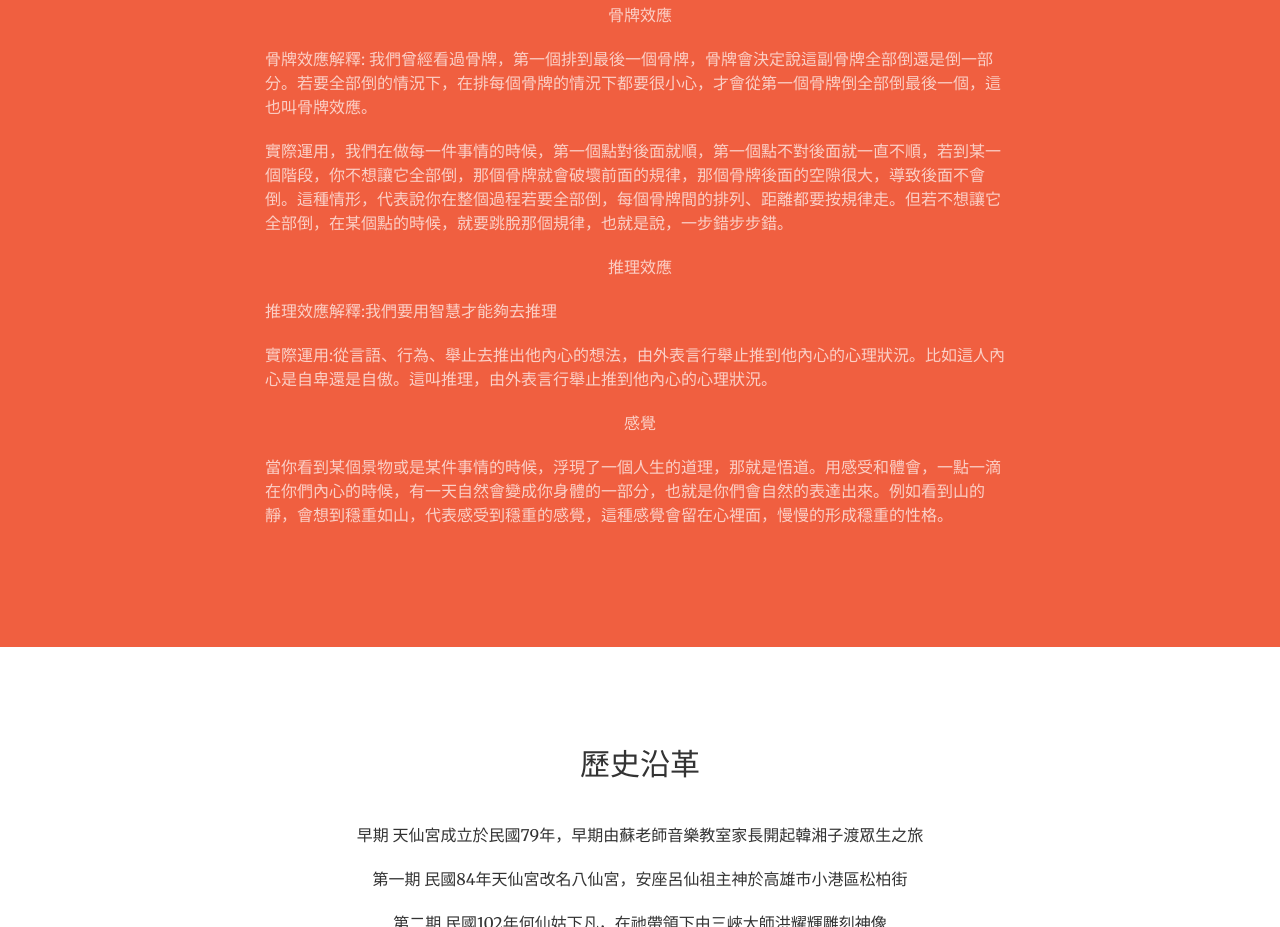
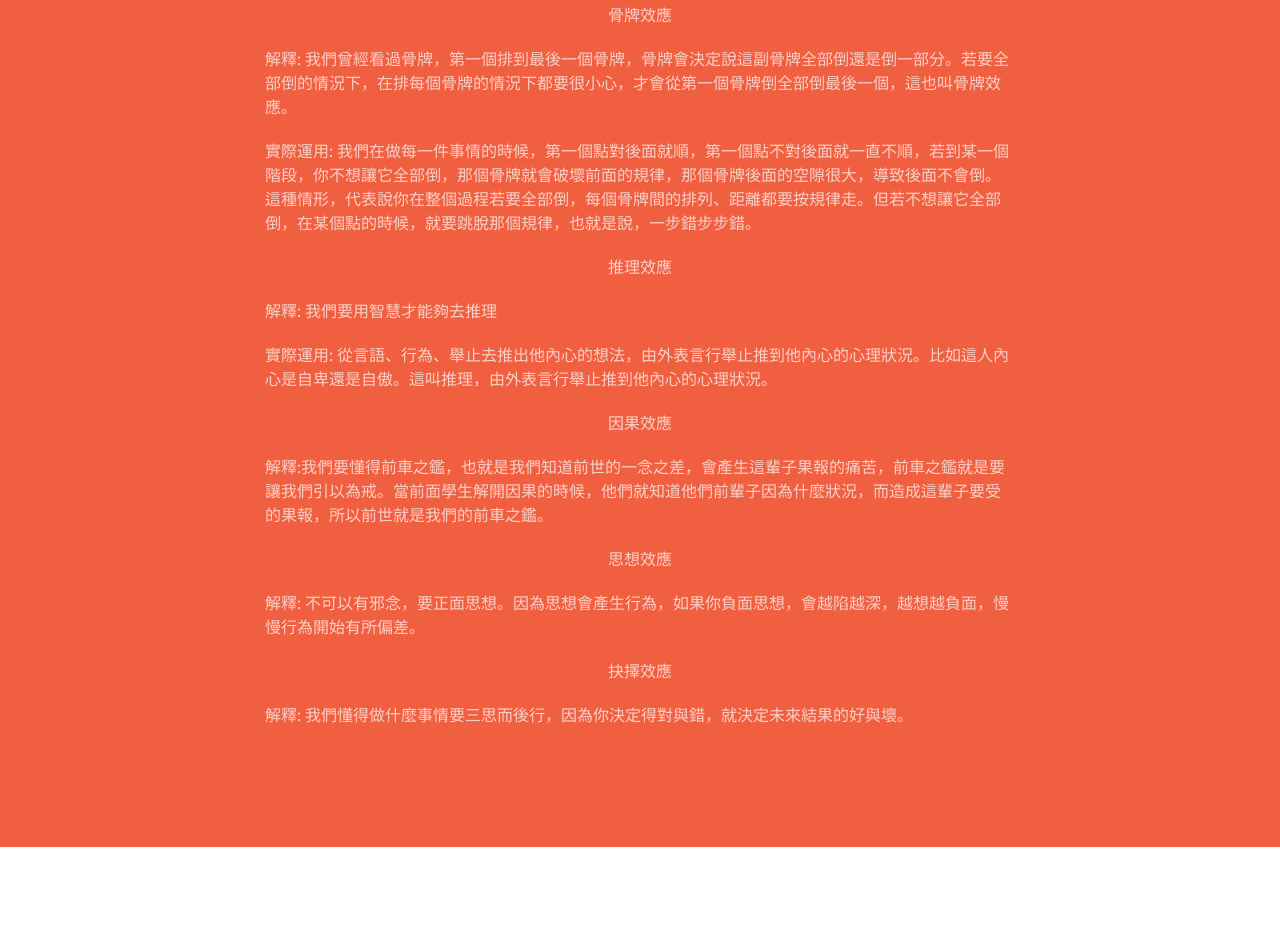
Before and after one commit to st8711000/enterprise-website, a website: page index.html in a window 1280 px wide. Shown: the part 1469-2396 px from the top of the page. Drawn offline with nearby package versions, Linux system fonts and the light colour scheme.

Commit message:
Update index.html

```diff
--- a/index.html
+++ b/index.html
@@ -100,15 +100,19 @@
                     <hr class="light">
                 </div>
                 <div class="col-lg-8 col-lg-offset-2">
-                    <p class="text-faded text-center">蝴蝶效應分為五大類:骨牌效應、推理效應、因果效應、思想效應、抉擇效應</p>
+                    <p class="text-faded text-center">蝴蝶效應分為五大類: 骨牌效應、推理效應、因果效應、思想效應、抉擇效應</p>
                     <p class="text-faded text-center">骨牌效應</p>
-                    <p class="text-faded">骨牌效應解釋: 我們曾經看過骨牌，第一個排到最後一個骨牌，骨牌會決定說這副骨牌全部倒還是倒一部分。若要全部倒的情況下，在排每個骨牌的情況下都要很小心，才會從第一個骨牌倒全部倒最後一個，這也叫骨牌效應。</p>
-                    <p class="text-faded">實際運用，我們在做每一件事情的時候，第一個點對後面就順，第一個點不對後面就一直不順，若到某一個階段，你不想讓它全部倒，那個骨牌就會破壞前面的規律，那個骨牌後面的空隙很大，導致後面不會倒。這種情形，代表說你在整個過程若要全部倒，每個骨牌間的排列、距離都要按規律走。但若不想讓它全部倒，在某個點的時候，就要跳脫那個規律，也就是說，一步錯步步錯。</p>
+                    <p class="text-faded">解釋: 我們曾經看過骨牌，第一個排到最後一個骨牌，骨牌會決定說這副骨牌全部倒還是倒一部分。若要全部倒的情況下，在排每個骨牌的情況下都要很小心，才會從第一個骨牌倒全部倒最後一個，這也叫骨牌效應。</p>
+                    <p class="text-faded">實際運用: 我們在做每一件事情的時候，第一個點對後面就順，第一個點不對後面就一直不順，若到某一個階段，你不想讓它全部倒，那個骨牌就會破壞前面的規律，那個骨牌後面的空隙很大，導致後面不會倒。這種情形，代表說你在整個過程若要全部倒，每個骨牌間的排列、距離都要按規律走。但若不想讓它全部倒，在某個點的時候，就要跳脫那個規律，也就是說，一步錯步步錯。</p>
                     <p class="text-faded text-center">推理效應</p>
-                    <p class="text-faded">推理效應解釋:我們要用智慧才能夠去推理</p>
-                    <p class="text-faded">實際運用:從言語、行為、舉止去推出他內心的想法，由外表言行舉止推到他內心的心理狀況。比如這人內心是自卑還是自傲。這叫推理，由外表言行舉止推到他內心的心理狀況。</p>
-                    <p class="text-faded text-center">感覺</p>
-                    <p class="text-faded">當你看到某個景物或是某件事情的時候，浮現了一個人生的道理，那就是悟道。用感受和體會，一點一滴在你們內心的時候，有一天自然會變成你身體的一部分，也就是你們會自然的表達出來。例如看到山的靜，會想到穩重如山，代表感受到穩重的感覺，這種感覺會留在心裡面，慢慢的形成穩重的性格。</p>
+                    <p class="text-faded">解釋: 我們要用智慧才能夠去推理</p>
+                    <p class="text-faded">實際運用: 從言語、行為、舉止去推出他內心的想法，由外表言行舉止推到他內心的心理狀況。比如這人內心是自卑還是自傲。這叫推理，由外表言行舉止推到他內心的心理狀況。</p>
+                    <p class="text-faded text-center">因果效應</p>
+                    <p class="text-faded">解釋:我們要懂得前車之鑑，也就是我們知道前世的一念之差，會產生這輩子果報的痛苦，前車之鑑就是要讓我們引以為戒。當前面學生解開因果的時候，他們就知道他們前輩子因為什麼狀況，而造成這輩子要受的果報，所以前世就是我們的前車之鑑。</p>
+                    <p class="text-faded text-center">思想效應</p>
+                    <p class="text-faded">解釋: 不可以有邪念，要正面思想。因為思想會產生行為，如果你負面思想，會越陷越深，越想越負面，慢慢行為開始有所偏差。</p>
+                    <p class="text-faded text-center">抉擇效應</p>
+                    <p class="text-faded">解釋: 我們懂得做什麼事情要三思而後行，因為你決定得對與錯，就決定未來結果的好與壞。</p>
                 </div>
             </div>
         </div>
```
